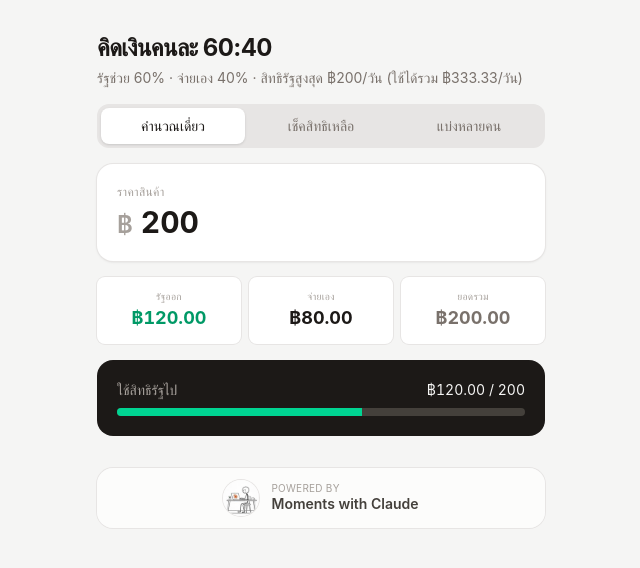
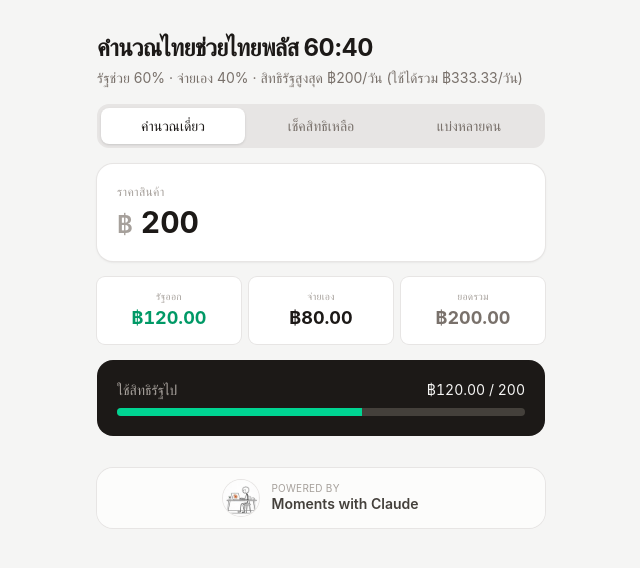
Before and after one commit to Mixest170/cal-60-40, a React (Vite) app: page / in a window 1280 px wide. Shown: the top 568 px of the page, without its empty margins (319-959 px from the left). Built offline with nearby package versions, Linux system fonts and the light colour scheme.

Commit message:
Update App.jsx

```diff
--- a/src/App.jsx
+++ b/src/App.jsx
@@ -32,7 +32,7 @@ export default function App() {
       <div className="w-full max-w-md">
         <header className="mb-4">
           <h1 className="text-2xl font-bold tracking-tight text-stone-900">
-            คิดเงินคนละ 60:40
+            คำนวณไทยช่วยไทยพลัส 60:40
           </h1>
           <p className="mt-1 text-sm text-stone-500">
             รัฐช่วย 60% · จ่ายเอง 40% · สิทธิรัฐสูงสุด ฿{DAILY_CAP}/วัน
```
